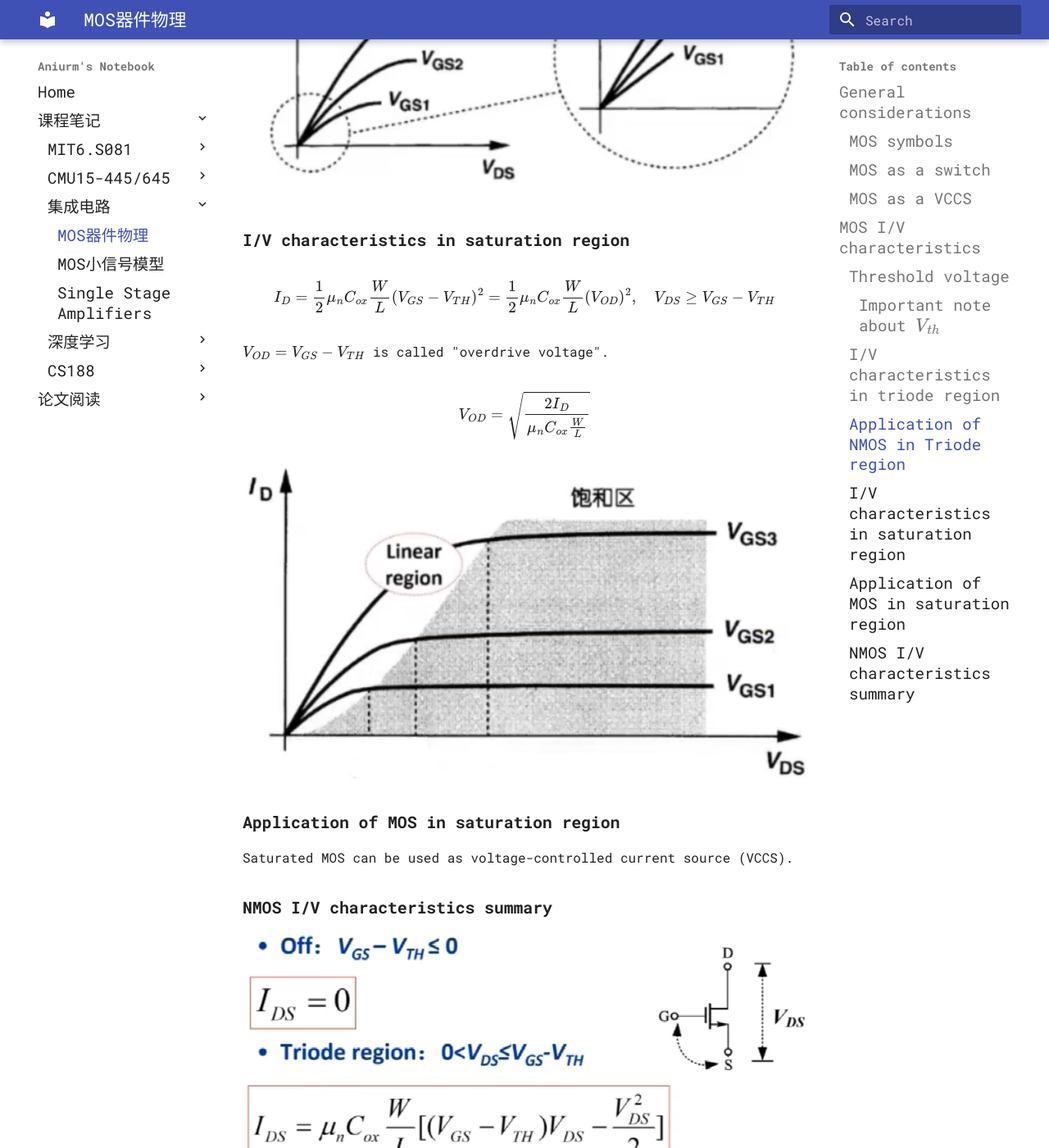
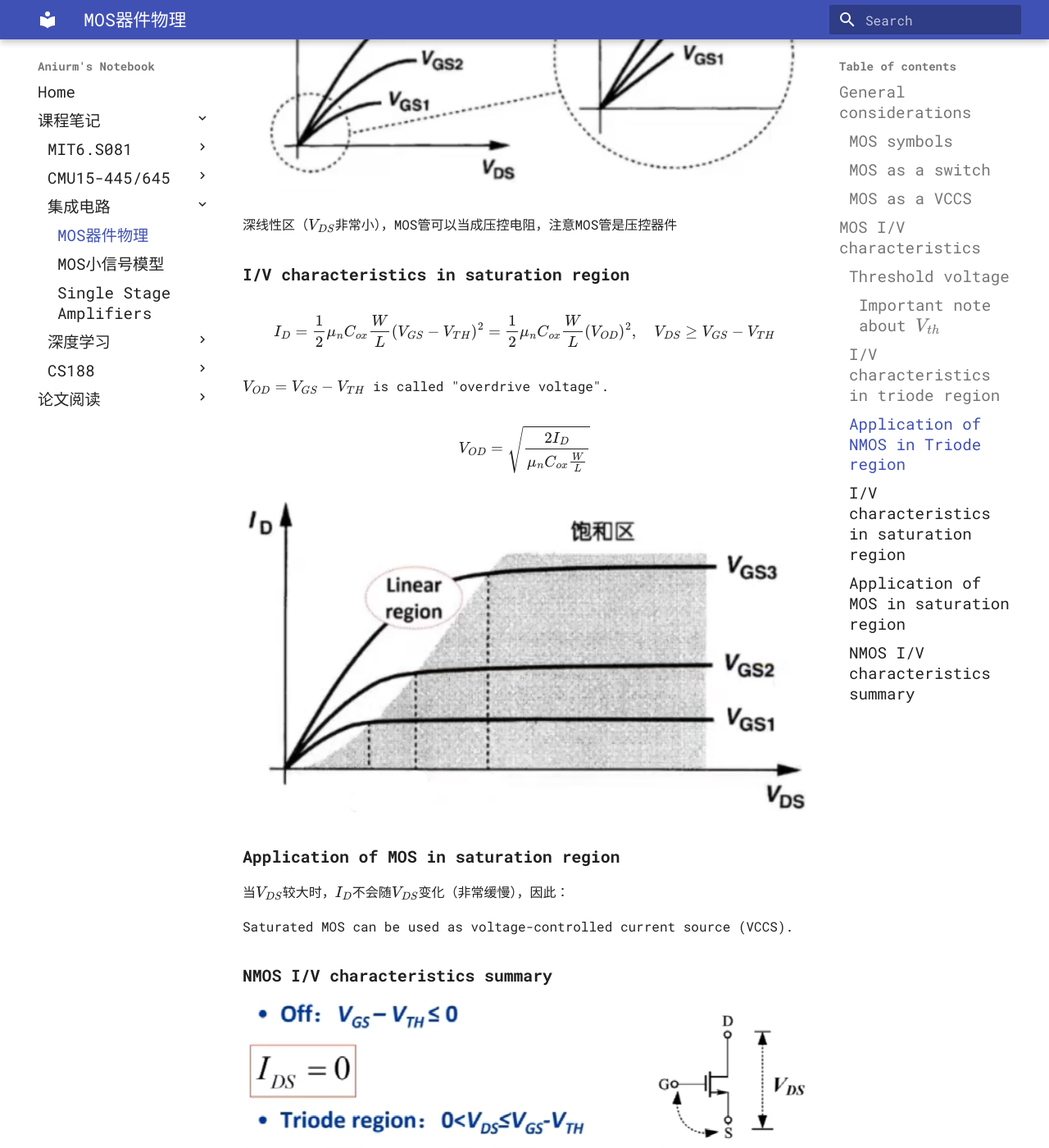
Before and after one commit to Aniurm/notebook, an MkDocs documentation site: the page built from docs/course_notes/ic/mos-physic.md, in a window 1280 px wide and 1400 px high, scrolled down 2904 px. Shown: the whole window at 82% size. Built offline with MkDocs 1.6.1 and Material for MkDocs 9.7.7, drawn with Linux system fonts in a browser that asks for light colours; some web fonts are replaced.

Commit message:
fix(ic): add details

```diff
--- a/docs/course_notes/ic/mos-physic.md
+++ b/docs/course_notes/ic/mos-physic.md
@@ -80,6 +80,8 @@ $$
 
 ![img](img/mos-small-vds.png)
 
+深线性区（$V_{DS}$非常小），MOS管可以当成压控电阻，注意MOS管是压控器件
+
 ### I/V characteristics in saturation region
 
 $$
@@ -96,6 +98,8 @@ $$
 
 ### Application of MOS in saturation region
 
+当$V_{DS}$较大时，$I_D$不会随$V_{DS}$变化（非常缓慢），因此：
+
 Saturated MOS can be used as voltage-controlled current source (VCCS).
 
 ### NMOS I/V characteristics summary
```
